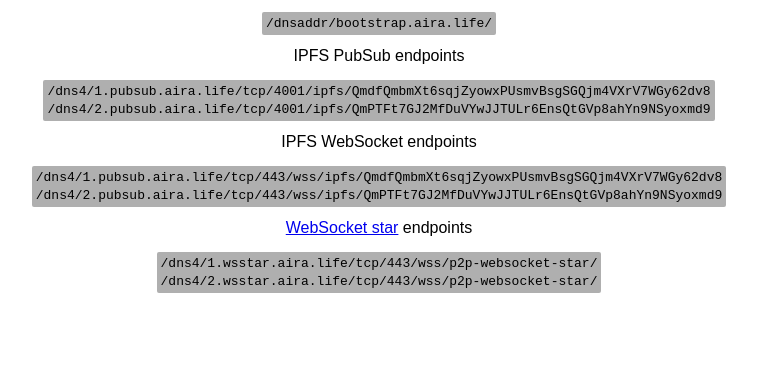
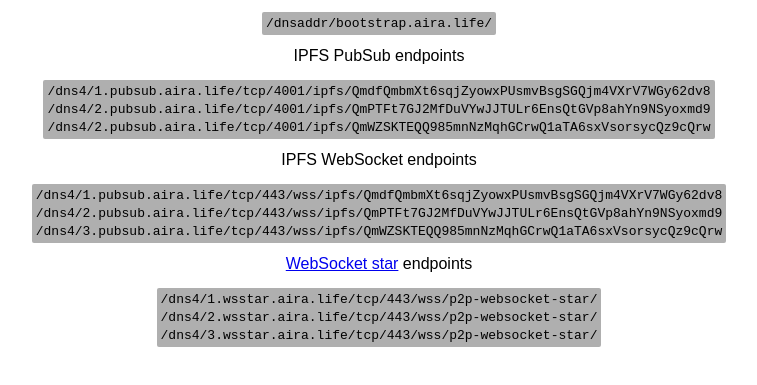
Before and after one commit to airalab/bootstrap-aira-life, a plain HTML site: page index.html in a window 1280 px wide. Shown: the part 259-644 px from the top of the page, without its empty margins (261-1018 px from the left). Drawn offline with Linux system fonts and the light colour scheme.

Commit message:
add 3.wsstar.aira.life node
add 3.wsstar.aira.life node

```diff
--- a/index.html
+++ b/index.html
@@ -33,16 +33,19 @@
 
     <div id="addr"><tt>/dns4/1.pubsub.aira.life/tcp/4001/ipfs/QmdfQmbmXt6sqjZyowxPUsmvBsgSGQjm4VXrV7WGy62dv8</tt></div>
     <div id="addr"><tt>/dns4/2.pubsub.aira.life/tcp/4001/ipfs/QmPTFt7GJ2MfDuVYwJJTULr6EnsQtGVp8ahYn9NSyoxmd9</tt></div>
+    <div id="addr"><tt>/dns4/2.pubsub.aira.life/tcp/4001/ipfs/QmWZSKTEQQ985mnNzMqhGCrwQ1aTA6sxVsorsycQz9cQrw</tt></div>
 
     <p>IPFS WebSocket endpoints</p>
 
     <div id="addr"><tt>/dns4/1.pubsub.aira.life/tcp/443/wss/ipfs/QmdfQmbmXt6sqjZyowxPUsmvBsgSGQjm4VXrV7WGy62dv8</tt></div>
     <div id="addr"><tt>/dns4/2.pubsub.aira.life/tcp/443/wss/ipfs/QmPTFt7GJ2MfDuVYwJJTULr6EnsQtGVp8ahYn9NSyoxmd9</tt></div>
+    <div id="addr"><tt>/dns4/3.pubsub.aira.life/tcp/443/wss/ipfs/QmWZSKTEQQ985mnNzMqhGCrwQ1aTA6sxVsorsycQz9cQrw</tt></div>
 
     <p><a href="https://github.com/libp2p/js-libp2p-websocket-star">WebSocket star</a> endpoints</p>
 
     <div id="addr"><tt>/dns4/1.wsstar.aira.life/tcp/443/wss/p2p-websocket-star/</tt></div>
     <div id="addr"><tt>/dns4/2.wsstar.aira.life/tcp/443/wss/p2p-websocket-star/</tt></div>
+    <div id="addr"><tt>/dns4/3.wsstar.aira.life/tcp/443/wss/p2p-websocket-star/</tt></div>
 
   </center>
 </body>
```
